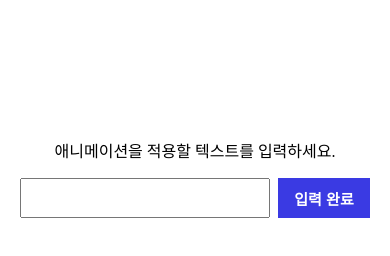
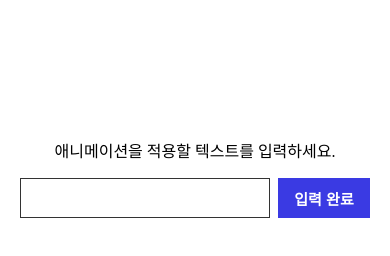
Before and after one commit to hh00825/text-animation, a plain HTML site: page index.html in a window 390 px wide. Shown: the top 256 px of the page. Drawn offline with Linux system fonts and the light colour scheme.

Commit message:
모바일 css 수정

```diff
--- a/style.css
+++ b/style.css
@@ -15,6 +15,10 @@
     width: 250px;
     height: 40px;
     box-sizing: border-box;
+    border-radius: 0;
+    font-size: 16px;
+    box-shadow: none;
+    border: 1px solid #333;
 }
 .write_area button {
     background-color: #3a3ae3;
@@ -27,6 +31,7 @@
     height: 40px;
     padding: 0 16px;
     margin-left: 8px;
+    flex-shrink: 0;
 }
 .view_area {
     display: flex;
```
